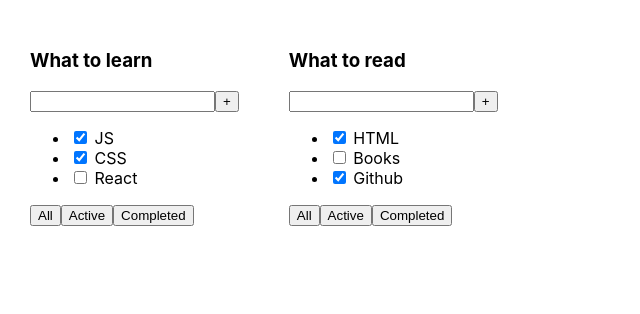
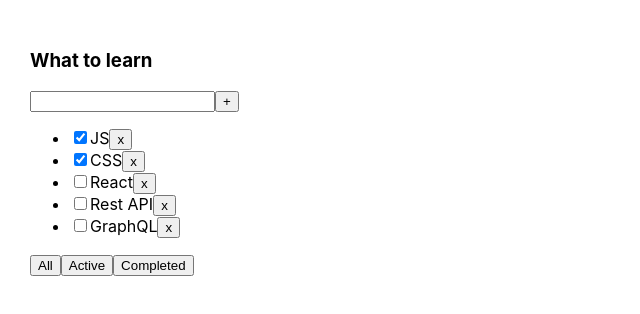
Before and after one commit to Taitanos/TodoList-Old-1, a React (Create React App) app: page / in a window 1280 px wide. Shown: the top 314 px of the page, without its empty margins (0-640 px from the left). Built offline with nearby package versions, Linux system fonts and the light colour scheme.

Commit message:
add props for tasks

```diff
--- a/src/App.tsx
+++ b/src/App.tsx
@@ -12,20 +12,15 @@ function App() {
     const tasks1: Array<TaskType> = [
         {id:1, title:"JS", isDone: true},
         {id:2, title:"CSS", isDone: true},
-        {id:3, title:"React", isDone: false}
-
-    ]
-    const tasks2: Array<TaskType> = [
-        {id:1, title:"HTML", isDone: true},
-        {id:2, title:"Books", isDone: false},
-        {id:3, title:"Github", isDone: true}
+        {id:3, title:"React", isDone: false},
+        {id:4, title:"Rest API", isDone: false},
+        {id:5, title:"GraphQL", isDone: false}
 
     ]
 
     return (
         <div className="App">
             <TodoList title={"What to learn"} tasks={tasks1}/>
-            <TodoList title={"What to read"} tasks={tasks2}/>
         </div>
     );
 }
--- a/src/TodoList.tsx
+++ b/src/TodoList.tsx
@@ -15,9 +15,13 @@ function TodoList(props: TodoListPropsType) {
                 <button>+</button>
             </div>
             <ul>
-                <li><input type="checkbox" checked={props.tasks[0].isDone}/> <span>{props.tasks[0].title}</span></li>
-                <li><input type="checkbox" checked={props.tasks[1].isDone}/> <span>{props.tasks[1].title}</span></li>
-                <li><input type="checkbox" checked={props.tasks[2].isDone}/> <span>{props.tasks[2].title}</span></li>
+                {
+                    props.tasks.map(t => <li key={t.id}>
+                        <input type="checkbox" checked={t.isDone}/>
+                        <span>{t.title}</span>
+                        <button onClick={ () => { alert(t.id) } }>x</button>
+                    </li>)
+                }
             </ul>
             <div>
                 <button>All</button>
```
